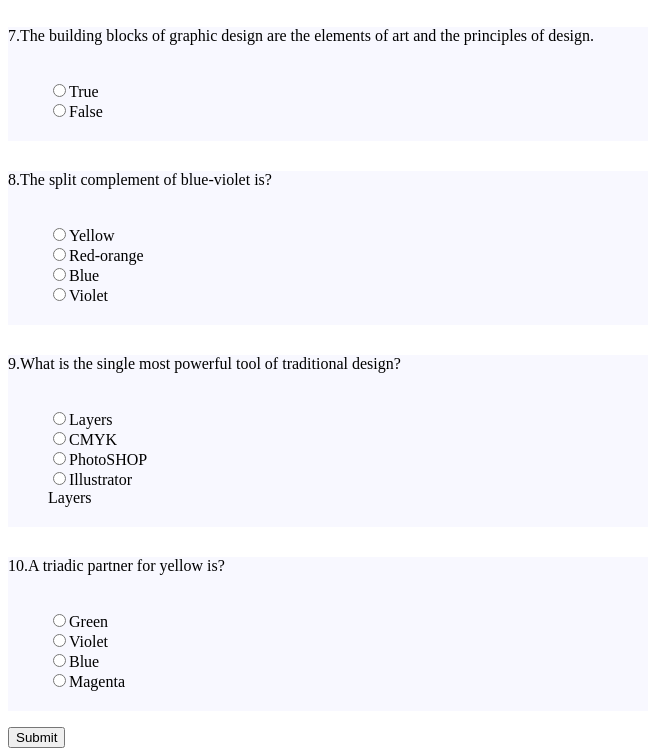
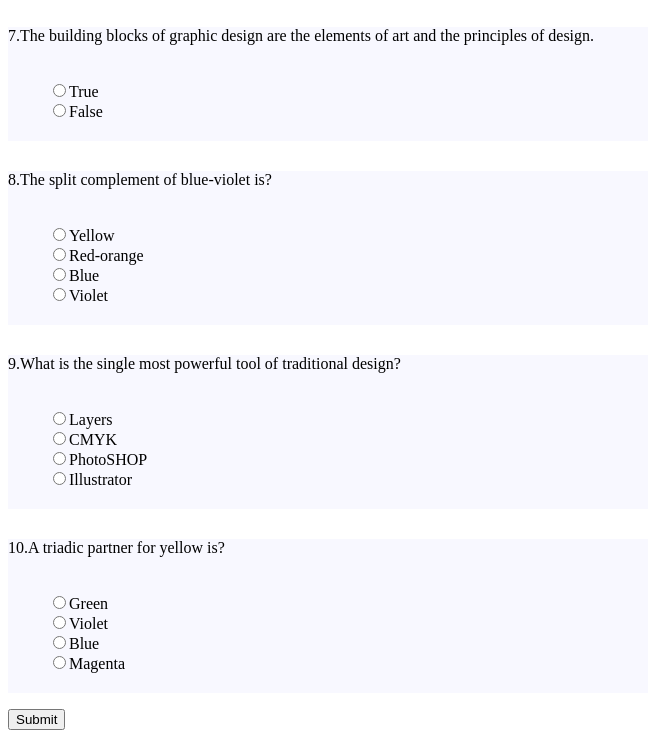
Before and after one commit to Bonyonte/ip_3, a plain HTML site: page index.html in a window 1280 px wide. Shown: the part 1165-1921 px from the top of the page, without its empty margins (0-648 px from the left). Drawn offline with Linux system fonts and the light colour scheme.

Commit message:
change answers

```diff
--- a/index.html
+++ b/index.html
@@ -121,7 +121,6 @@
                                  <li><input type="radio" name="answer9" value="CMYK">CMYK</li>
                                  <li><input type="radio" name="answer9" value="PhotoSHOP">PhotoSHOP</li>
                                  <li><input type="radio" name="answer9" value="Illustrator">Illustrator</li>
-                                <li>Layers</li>
                             </ul>
                         </div>
                     </p>
```
